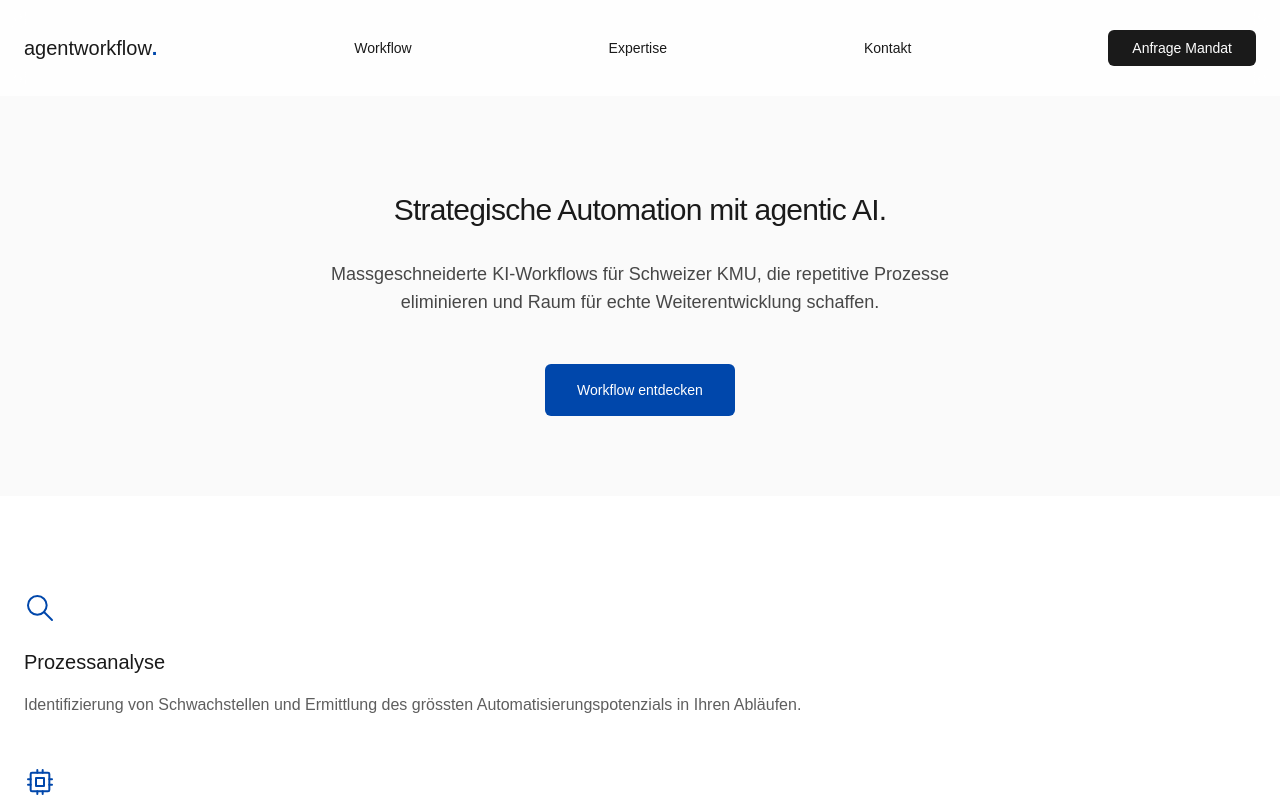
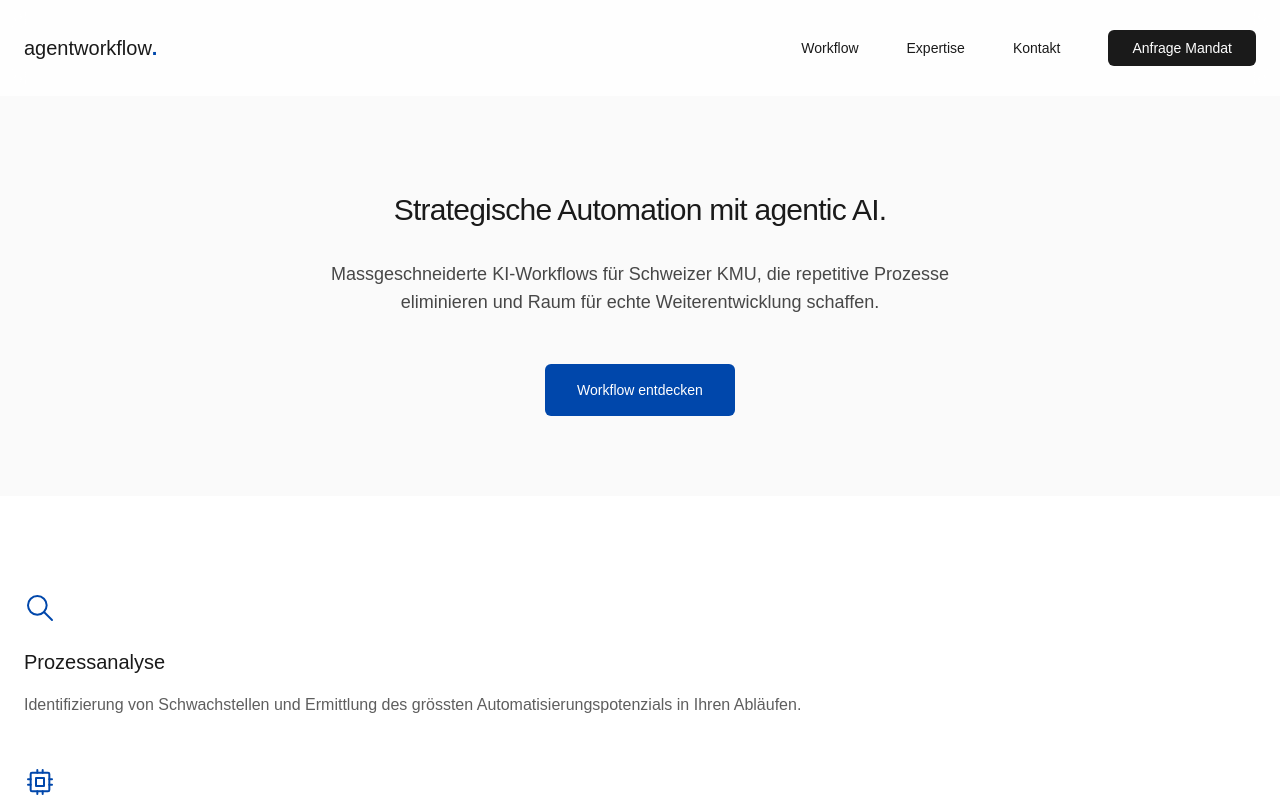
Before and after one commit to m-codex/agentworkflow, a Next.js app: page / in a window 1280 px wide. Shown: the top 800 px of the page. Built offline with nearby package versions, Linux system fonts and the light colour scheme; a web font is replaced by a local one.

Commit message:
Update Navigation.tsx

```diff
--- a/src/components/layout/Navigation.tsx
+++ b/src/components/layout/Navigation.tsx
@@ -15,7 +15,7 @@ export function Navigation() {
         </Link>
 
         {/* Links */}
-
+         <div className="flex items-center space-x-12">
           <Link
             href="#workflow"
             className="text-sm font-light text-[#1A1A1A] hover:text-[#0047ab] transition-colors"
@@ -41,7 +41,7 @@ export function Navigation() {
           >
             Anfrage Mandat
           </Link>
-
+       </div>
       </nav>
     </header>
   );
```
